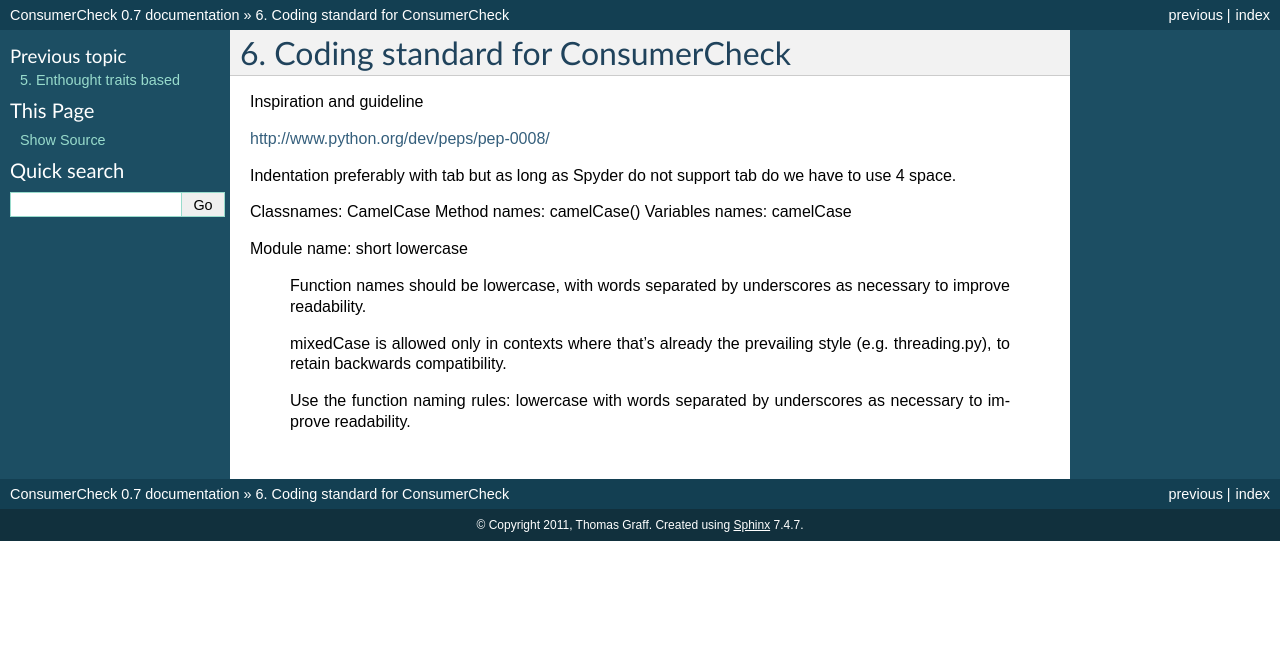
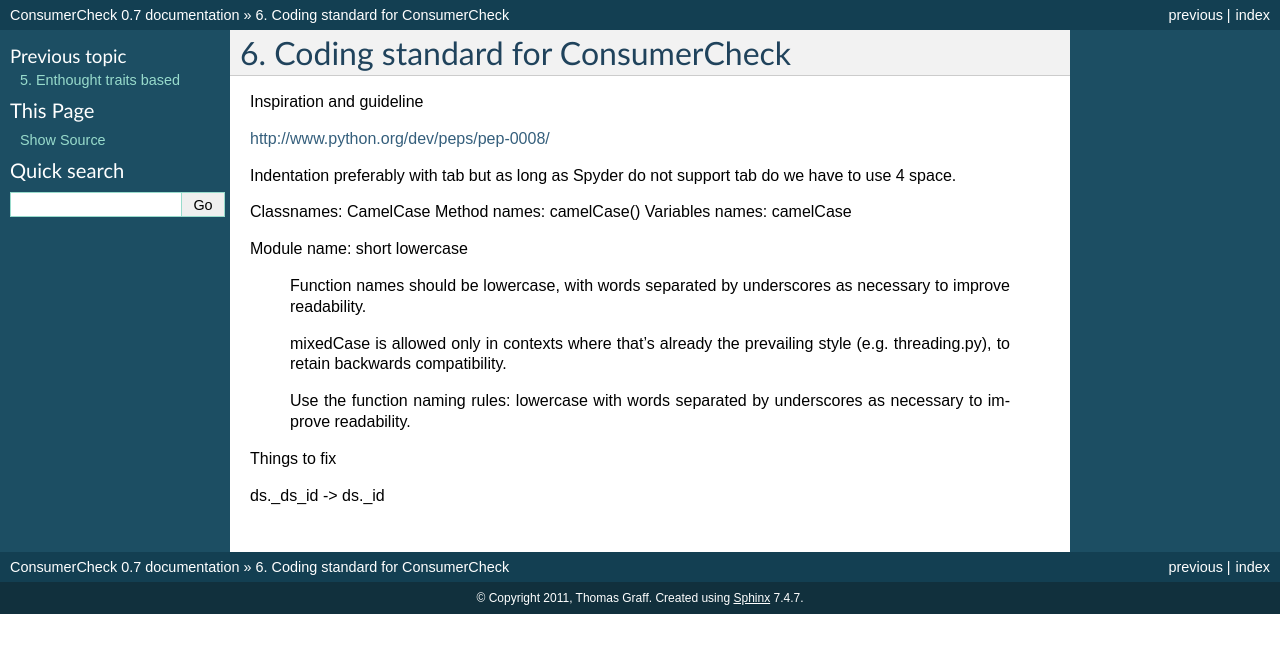
Before and after one commit to TGXnet/consumercheck, a Sphinx documentation site: the page built from docs/cc-coding-standard.rst, in a window 1280 px wide. Shown: the top 653 px of the page. Built offline with Sphinx 7.4.7, drawn with Linux system fonts in a browser that asks for light colours; formulas are drawn with MathJax 3; pages that are not in the unit, such as notebooks, are missing from menus.

Commit message:
Adde fixes list

```diff
--- a/docs/cc-coding-standard.rst
+++ b/docs/cc-coding-standard.rst
@@ -21,3 +21,8 @@ Module name: short lowercase
 
       Use the function naming rules: lowercase with words separated by
       underscores as necessary to improve readability.
+
+
+Things to fix
+
+ds._ds_id -> ds._id
```
